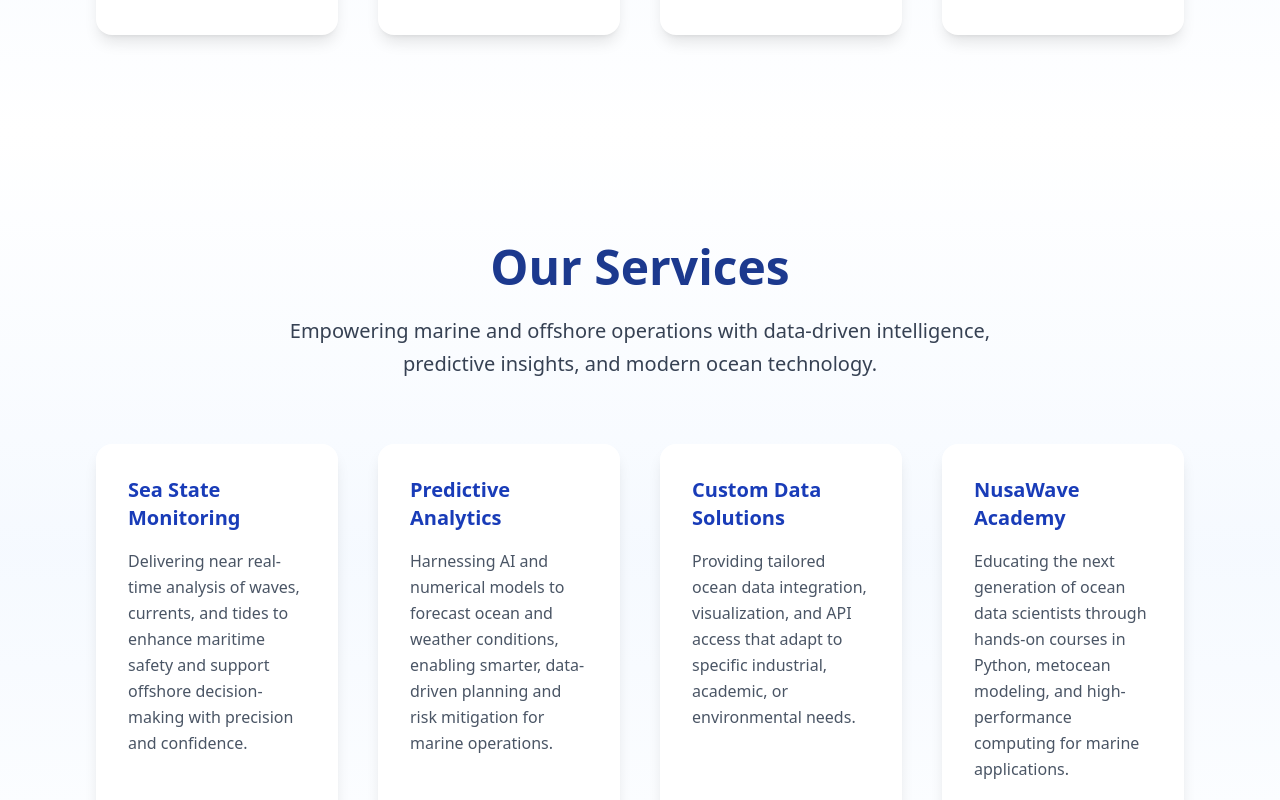
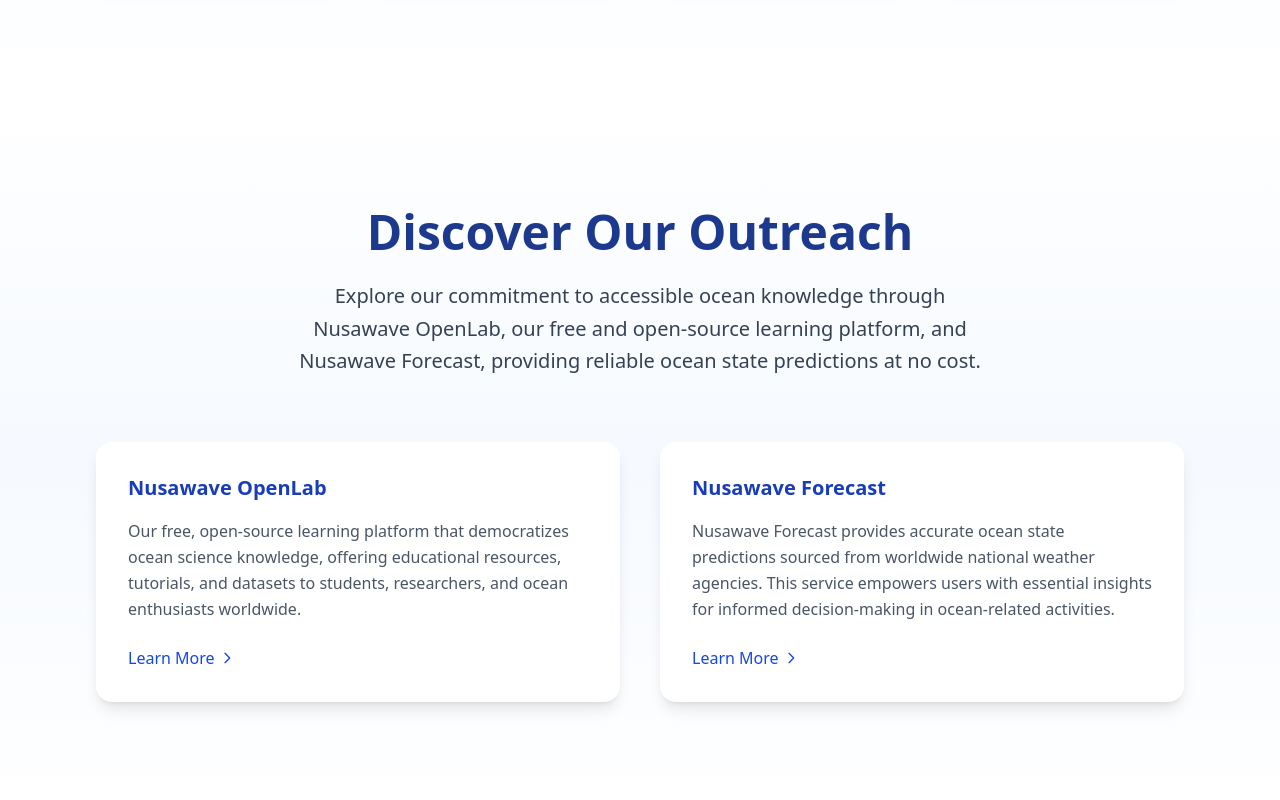
Before and after one commit to nusawave/nusawave.github.io, a Vue app: page / in a window 1280 px wide. Shown: the part 1520-2320 px from the top of the page. Built offline with nearby package versions, Linux system fonts and the light colour scheme.

Commit message:
modify logic to handle blog secttion and page

```diff
--- a/src/App.vue
+++ b/src/App.vue
@@ -1,26 +1,52 @@
 <template>
-  <div>
+  <div class="flex flex-col min-h-screen bg-white">
     <Header />
-    <Hero />
-    <About />
-    <Services />
-    <Contact />
+
+    <main class="flex-grow">
+      <!-- ✅ Transition wrapper -->
+      <transition
+        name="fade-slide"
+        mode="out-in"
+        appear
+      >
+        <router-view />
+      </transition>
+    </main>
+
     <Footer />
   </div>
 </template>
 
 <script setup>
-import { onMounted } from 'vue';
-import Header from '@components/Header.vue';
-import AOS from 'aos';
-import 'aos/dist/aos.css';
-import Hero from '@components/Hero.vue';
-import About from '@components/About.vue';
-import Services from '@components/Services.vue';
-import Contact from '@components/Contact.vue';
-import Footer from '@components/Footer.vue';
+import Header from '@components/Header.vue'
+import Footer from '@components/Footer.vue'
+</script>
 
-onMounted(()=>{
-  AOS.init();
-})
-</script>
+<style scoped>
+/* Global smooth page transition */
+
+.fade-slide-enter-active,
+.fade-slide-leave-active {
+  transition: all 0.7s ease;
+}
+
+.fade-slide-enter-from {
+  opacity: 0;
+  transform: translateY(20px);
+}
+
+.fade-slide-enter-to {
+  opacity: 1;
+  transform: translateY(0);
+}
+
+.fade-slide-leave-from {
+  opacity: 1;
+  transform: translateY(0);
+}
+
+.fade-slide-leave-to {
+  opacity: 0;
+  transform: translateY(-10px);
+}
+</style>
--- a/src/main.js
+++ b/src/main.js
@@ -1,6 +1,45 @@
 import { createApp } from 'vue'
+import { createRouter, createWebHistory } from 'vue-router'
 import './style.css'
 import App from './App.vue'
-import { Icon } from '@iconify/vue';
 
-createApp(App).component('Icon', Icon).mount('#app')
+import Home from '@components/Home.vue'
+import BlogList from '@components/BlogList.vue'
+import BlogPost from '@components/BlogPost.vue'
+
+const routes = [
+  { path: '/', name: 'Home', component: Home },
+  { path: '/blog', name: 'BlogList', component: BlogList },
+  { path: '/blog/:slug', name: 'BlogPost', component: BlogPost },
+]
+
+const router = createRouter({
+  history: createWebHistory(),
+  routes,
+
+  // ✅ Custom scroll behavior
+  scrollBehavior(to, from, savedPosition) {
+    // Always reset scroll when going to Home
+    if (to.path === '/') {
+      return { top: 0 }
+    }
+
+    // Restore saved position when using back/forward
+    if (savedPosition) {
+      return savedPosition
+    }
+
+    // If navigating to an anchor (#something)
+    if (to.hash) {
+      return {
+        el: to.hash,
+        behavior: 'smooth',
+      }
+    }
+
+    // Default: scroll to top
+    return { top: 0 }
+  },
+})
+
+createApp(App).use(router).mount('#app')
```
